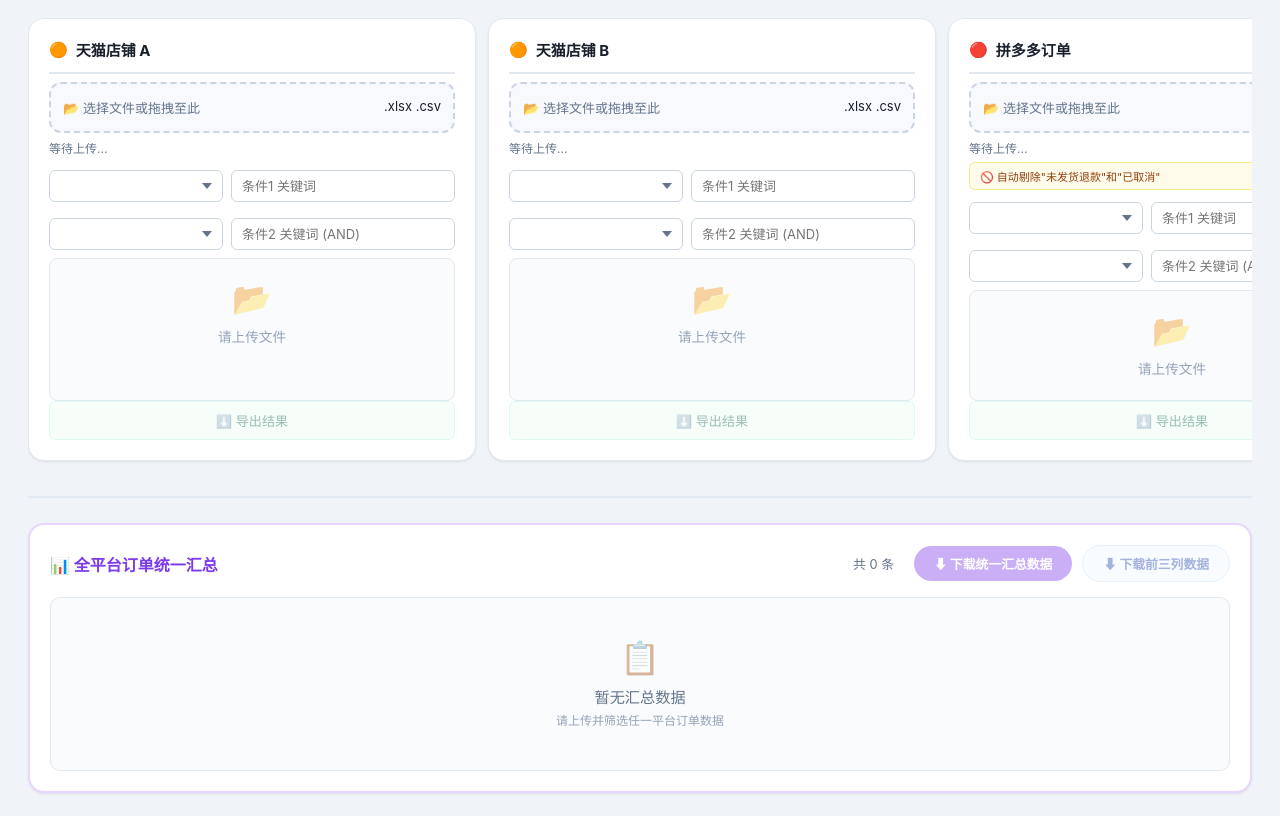
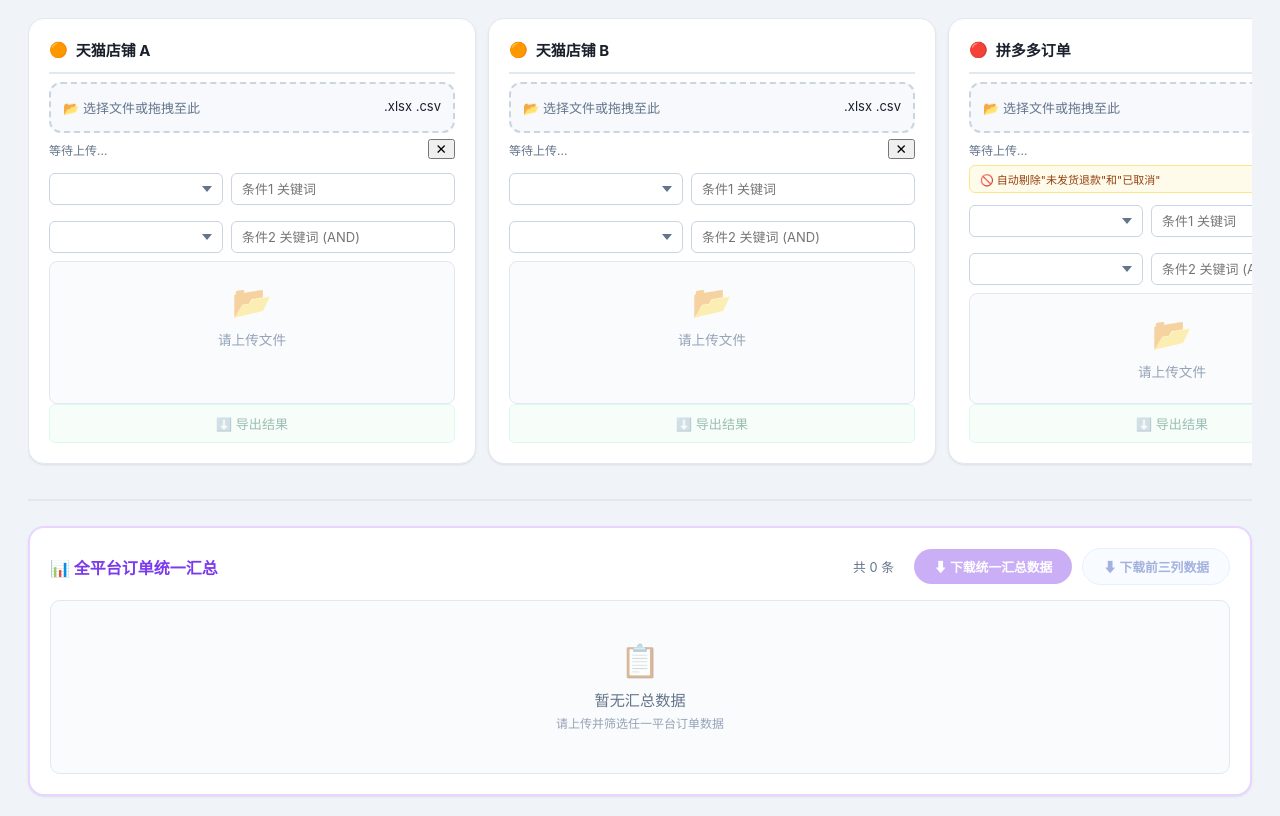
Before and after one commit to zfcforchina-svg/order-system, a plain HTML site: page index.html in a window 1280 px wide. Shown: the part 820-1636 px from the top of the page. Drawn offline with Linux system fonts and the light colour scheme.

Commit message:
Add clear buttons to platform cards

```diff
--- a/index.html
+++ b/index.html
@@ -1113,7 +1113,7 @@
                     '</div>' +
                     '<input type="file" id="file-' + p.id + '" data-platform="' + p.id + '" accept=".xlsx,.xls,.csv" style="display:none;" />' +
                 '</div>' +
-                '<span id="status-' + p.id + '" style="font-size:12px; color:#64748b; display:block; margin:6px 0;">等待上传...</span>' +
+                '<div style="display:flex;align-items:center;gap:6px;margin:6px 0;"><span id="status-' + p.id + '" style="font-size:12px; color:#64748b; flex:1;">等待上传...</span><button class="file-clear" style="font-size:0.85rem;padding:0 6px;" onclick="clearPlatform(\'' + p.id + '\')" title="清除文件">✕</button></div>' +
                 tipHtml +
                 '<div class="m2-filter">' +
                     '<select id="col-' + p.id + '" data-platform="' + p.id + '" onchange="applyFilter(\'' + p.id + '\')"></select>' +
```
